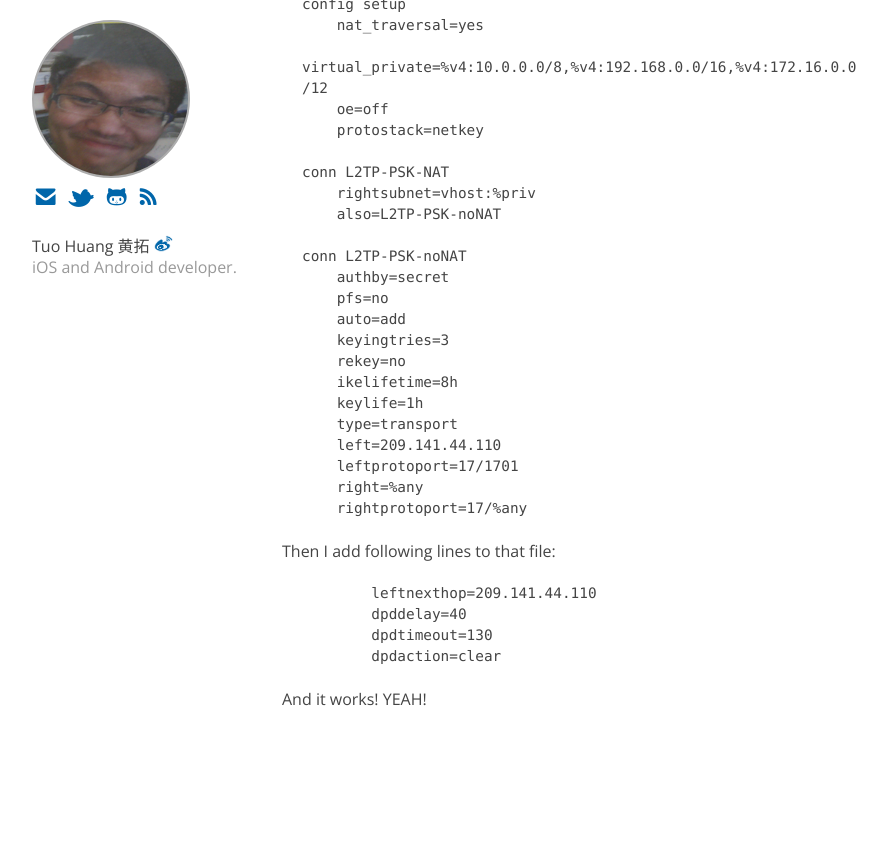
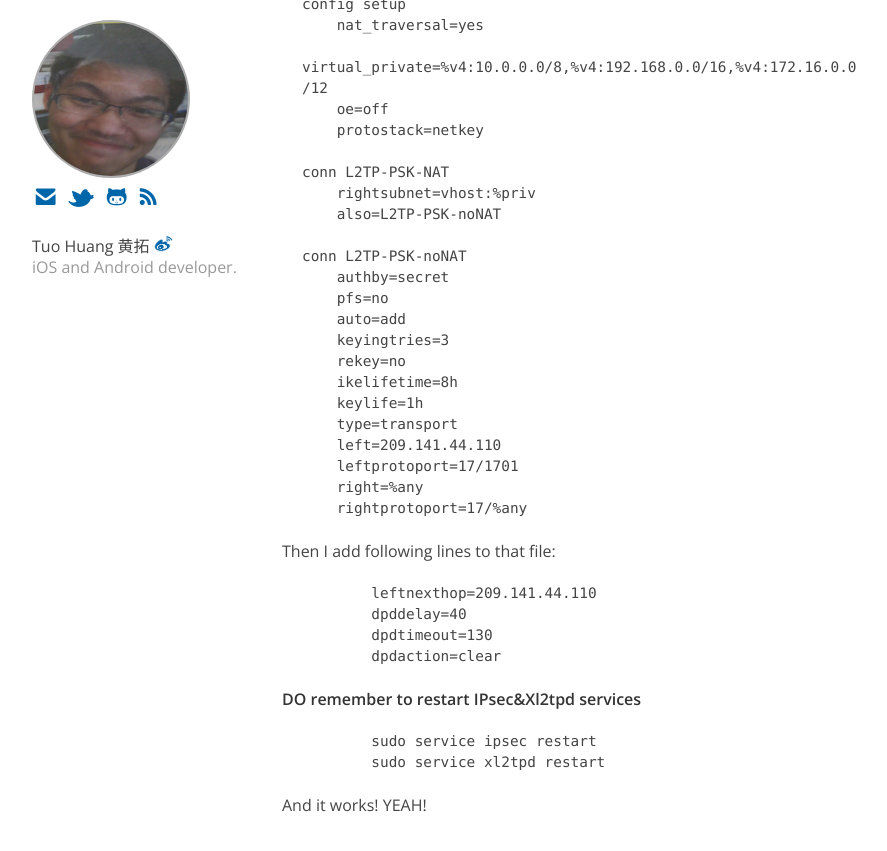
Before and after one commit to tuo/tuo.github.io, a Jekyll site: the page built from _posts/2013-01-24-solve-openswan-l2tp-netlink-XFRM_MSG_DELPOLICY-error.md, in a window 1280 px wide and 900 px high, scrolled down 1306 px. Shown: the top 851 px of the window, without its empty margins (138-1025 px from the left). Built offline with Jekyll 4.4.1, drawn with Linux system fonts in a browser that asks for light colours; comment, search, counter and statistics services are not loaded; before the commit the page ends 2100 px from its top, so only the background shows below that.

```diff
--- a/_posts/2013-01-24-solve-openswan-l2tp-netlink-XFRM_MSG_DELPOLICY-error.md
+++ b/_posts/2013-01-24-solve-openswan-l2tp-netlink-XFRM_MSG_DELPOLICY-error.md
@@ -78,4 +78,10 @@
 		dpdtimeout=130
 		dpdaction=clear
 
+
+**DO remember to restart IPsec&Xl2tpd services**
+
+		sudo service ipsec restart
+		sudo service xl2tpd restart
+
 And it works! YEAH!
```
